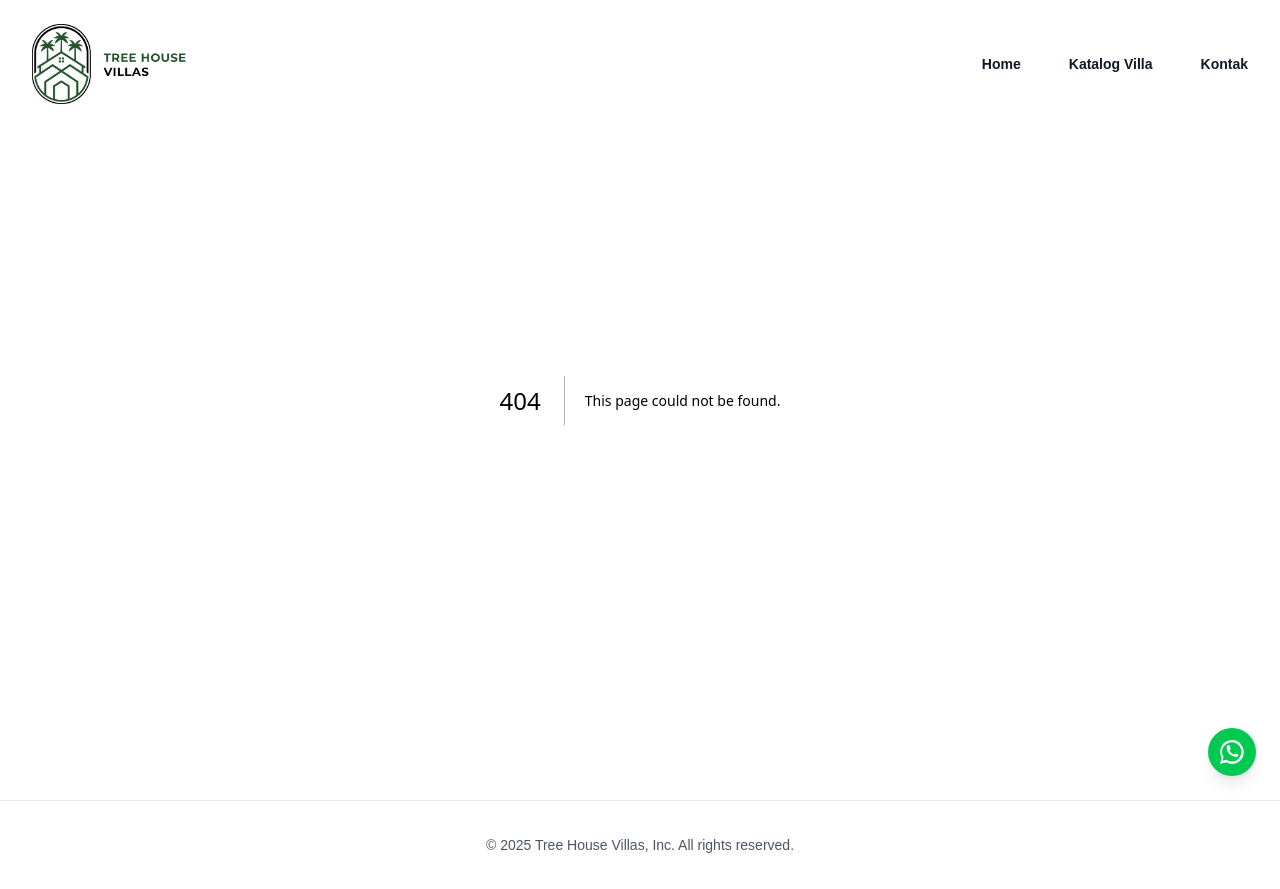
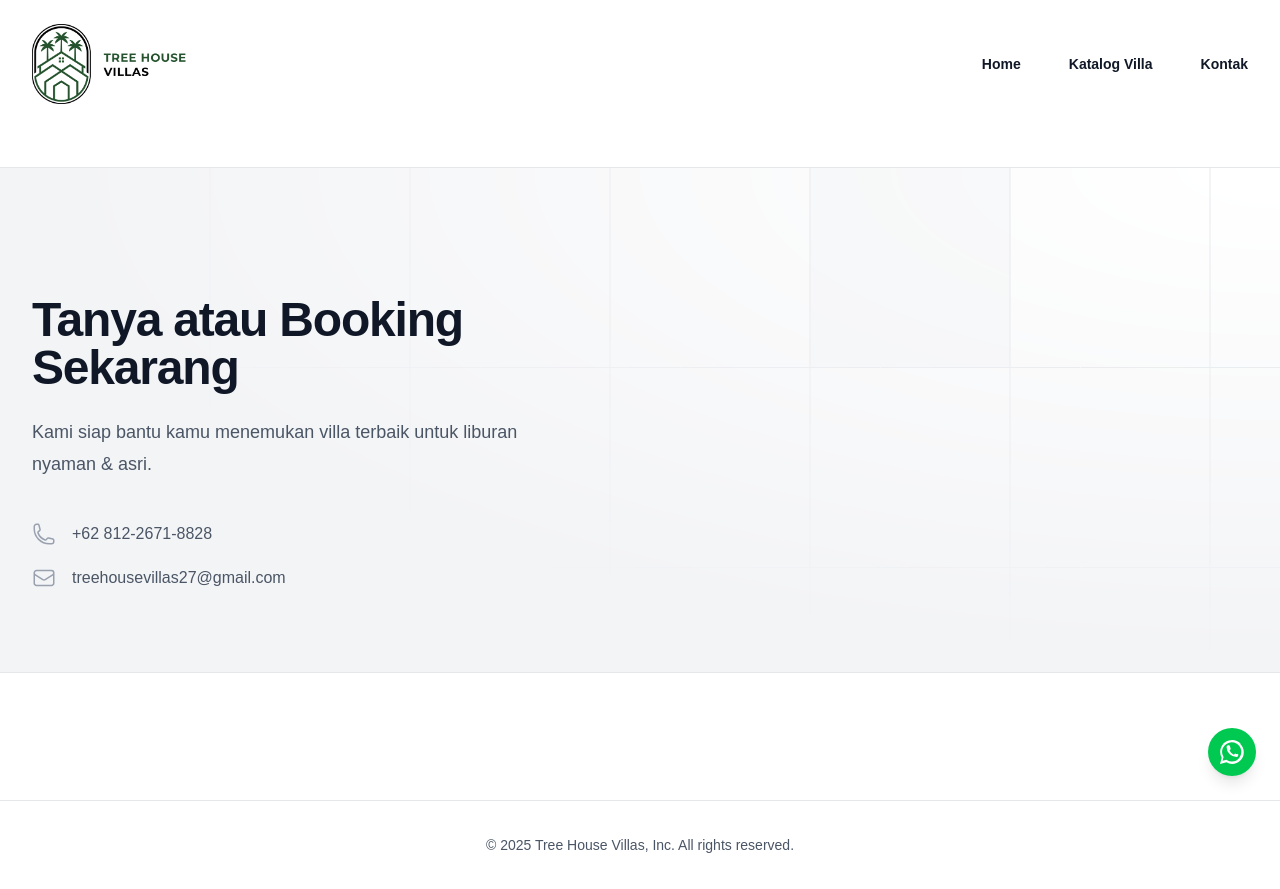
Before and after one commit to hanafiabdilah/treehousevillas, a Next.js app: page /contact in a window 1280 px wide. Before the commit this address had no page. Built offline with nearby package versions, Linux system fonts and the light colour scheme.

Commit message:
contact ok

```diff
--- a/src/app/components/layout/Header.tsx
+++ b/src/app/components/layout/Header.tsx
@@ -7,7 +7,7 @@ import { Bars3Icon, XMarkIcon } from '@heroicons/react/24/outline'
 const navigation = [
     { name: 'Home', href: '/' },
     { name: 'Katalog Villa', href: '/villas' },
-    { name: 'Kontak', href: '#' },
+    { name: 'Kontak', href: '/contact' },
   ]
 
 export default function Header() {
--- /dev/null
+++ b/src/app/contact/page.tsx
@@ -0,0 +1,11 @@
+import Contact from "../components/home/Contact"
+
+export default function Villas(){
+    return(
+        <main className="mt-10">
+            <div className="bg-white py-24 lg:py-32">
+                <Contact />
+            </div>
+        </main>
+    )
+}
```
